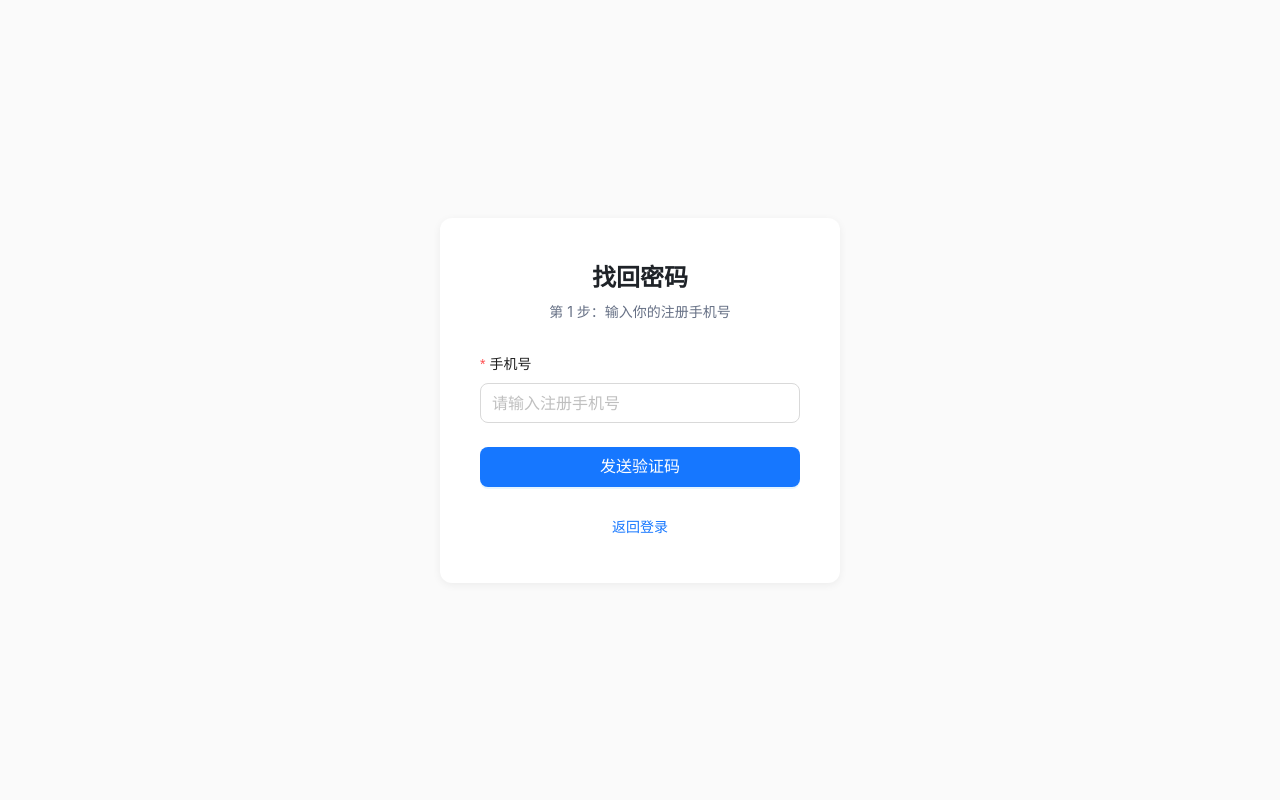
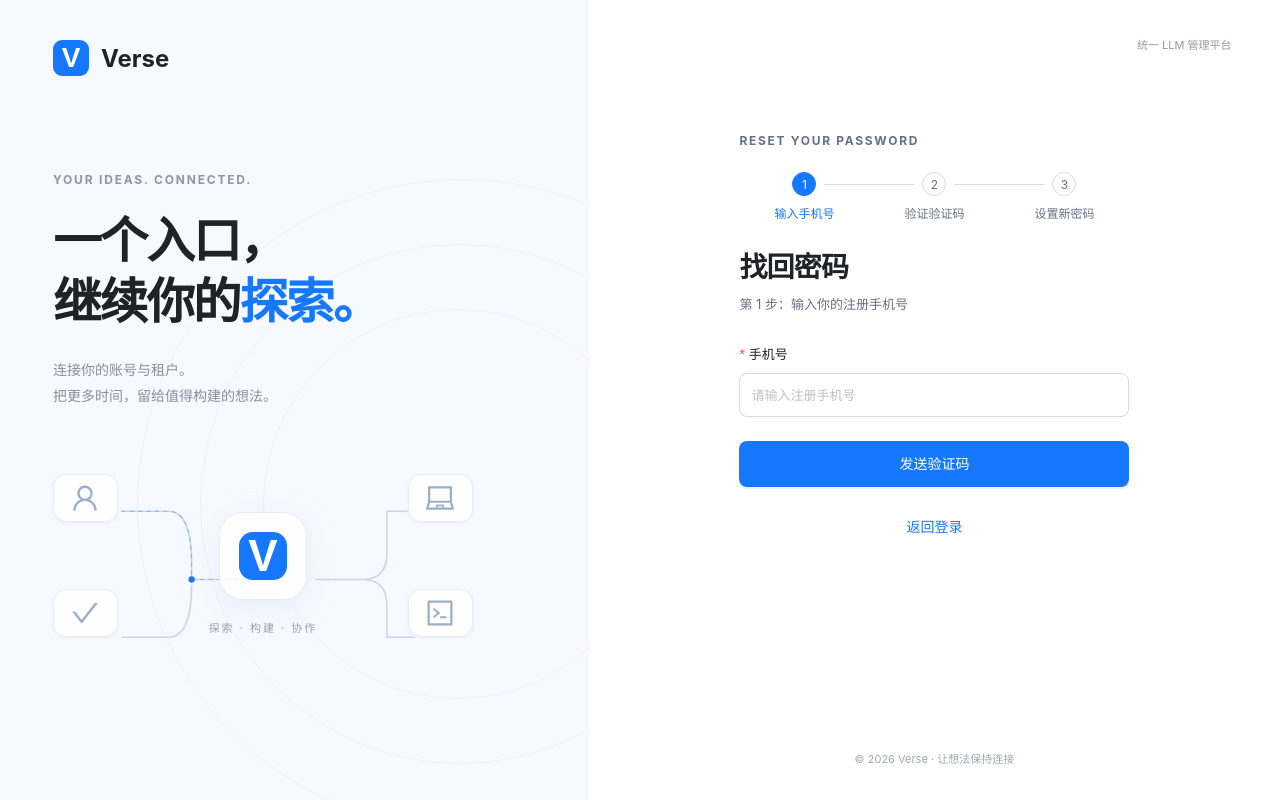
Before and after one commit to Yonagi04/Verse-FE, a Vue app: page /reset-password/send-code in a window 1280 px wide. Built offline with nearby package versions, Linux system fonts and the light colour scheme.

Commit message:
Update: 注册、忘记密码迁移到新版登录页

```diff
--- /dev/null
+++ b/src/components/auth/AuthPageHeader.vue
@@ -0,0 +1,25 @@
+<script setup lang="ts">
+defineProps<{
+  /** 页眉提示文字 */
+  eyebrow?: string
+  /** 页面标题 */
+  title: string
+  /** 页面说明 */
+  description: string
+}>()
+</script>
+
+<template>
+  <header class="auth-page-header">
+    <div v-if="eyebrow" class="eyebrow">{{ eyebrow }}</div>
+    <h2>{{ title }}</h2>
+    <p>{{ description }}</p>
+  </header>
+</template>
+
+<style lang="scss" scoped>
+.auth-page-header { margin-bottom: 28px; }
+.eyebrow { margin-bottom: 12px; font-size: 12px; letter-spacing: 1.7px; color: $color-text-secondary; font-weight: 700; }
+h2 { margin: 0 0 8px; font-size: 28px; font-weight: 700; letter-spacing: -.8px; line-height: 1.3; }
+p { margin: 0; color: $color-text-secondary; font-size: 13px; line-height: 1.7; }
+</style>
--- a/src/router/index.ts
+++ b/src/router/index.ts
@@ -24,22 +24,28 @@ const routes: RouteRecordRaw[] = [
     meta: { requiresAuth: false },
   },
   {
-    path: '/reset-password/send-code',
+    path: '/reset-password',
+    component: () => import('@/views/reset-password/ResetPasswordLayout.vue'),
+    meta: { requiresAuth: false },
+    // 三个步骤沿用原路径和名称，共用布局只切换右侧业务内容。
+    children: [
+      { path: '', redirect: '/reset-password/send-code' },
+      {
+        path: 'send-code',
         name: 'SendCode',
         component: () => import('@/views/reset-password/SendCode.vue'),
-    meta: { requiresAuth: false },
       },
       {
-    path: '/reset-password/verify-code',
+        path: 'verify-code',
         name: 'VerifyCode',
         component: () => import('@/views/reset-password/VerifyCode.vue'),
-    meta: { requiresAuth: false },
       },
       {
-    path: '/reset-password/reset',
+        path: 'reset',
         name: 'ResetPassword',
         component: () => import('@/views/reset-password/ResetPassword.vue'),
-    meta: { requiresAuth: false },
+      },
+    ],
   },
   {
     path: '/join/:code',
--- a/src/views/reset-password/ResetPassword.vue
+++ b/src/views/reset-password/ResetPassword.vue
@@ -1,4 +1,5 @@
 <script setup lang="ts">
+import AuthPageHeader from '@/components/auth/AuthPageHeader.vue'
 import { reactive, ref, onMounted } from 'vue'
 import { useRoute, useRouter } from 'vue-router'
 import { message } from 'ant-design-vue'
@@ -51,12 +52,8 @@ async function handleSubmit() {
 </script>
 
 <template>
-  <div class="reset-page-wrapper">
-    <div class="reset-card">
-      <div class="reset-header">
-        <h1 class="reset-title">设置新密码</h1>
-        <p class="reset-desc">第 3 步：为 {{ form.phone }} 设置新密码</p>
-      </div>
+  <section class="reset-step">
+    <AuthPageHeader title="设置新密码" :description="'第 3 步：为 ' + form.phone + ' 设置新密码'" />
     <a-form :model="form" layout="vertical" @finish="handleSubmit">
       <a-form-item
         name="password"
@@ -90,45 +87,9 @@ async function handleSubmit() {
         </a-button>
       </router-link>
     </div>
-    </div>
-  </div>
+  </section>
 </template>
 
 <style lang="scss" scoped>
-.reset-page-wrapper {
-  height: 100vh;
-  display: flex;
-  align-items: center;
-  justify-content: center;
-  background: $color-bg-secondary;
-}
-
-.reset-card {
-  width: 400px;
-  padding: 40px;
-  background: $color-bg;
-  border-radius: $radius-card;
-  box-shadow: $shadow-light;
-}
-
-.reset-header {
-  text-align: center;
-  margin-bottom: 32px;
-}
-
-.reset-title {
-  font-size: $font-size-title;
-  font-weight: 600;
-  color: $color-text-primary;
-  margin: 0 0 8px 0;
-}
-
-.reset-desc {
-  color: $color-text-secondary;
-  margin: 0;
-}
-
-.reset-footer {
-  margin-top: 8px;
-}
+.reset-footer { margin-top: 8px; text-align: center; }
 </style>
--- /dev/null
+++ b/src/views/reset-password/ResetPasswordLayout.vue
@@ -0,0 +1,64 @@
+<script setup lang="ts">
+import { computed, ref, watch } from 'vue'
+import { useRoute } from 'vue-router'
+import AuthShell from '@/components/auth/AuthShell.vue'
+
+const route = useRoute()
+const steps = [
+  { name: 'SendCode', title: '输入手机号' },
+  { name: 'VerifyCode', title: '验证验证码' },
+  { name: 'ResetPassword', title: '设置新密码' },
+]
+const currentStep = computed(() => Math.max(0, steps.findIndex(step => step.name === route.name)))
+const transitionName = ref('step-forward')
+// 依据步骤顺序区分前进和返回，品牌布局始终保持挂载。
+watch(currentStep, (next, previous) => {
+  transitionName.value = next < previous ? 'step-backward' : 'step-forward'
+})
+</script>
+
+<template>
+  <AuthShell>
+    <div class="eyebrow">RESET YOUR PASSWORD</div>
+    <ol class="reset-steps" aria-label="找回密码步骤">
+      <li v-for="(step, index) in steps" :key="step.name" :class="{ active: index === currentStep, completed: index < currentStep }" :aria-current="index === currentStep ? 'step' : undefined">
+        <span class="step-number">{{ index + 1 }}</span>
+        <span>{{ step.title }}</span>
+      </li>
+    </ol>
+    <div class="step-viewport">
+      <router-view v-slot="{ Component, route: stepRoute }">
+        <Transition :name="transitionName" mode="out-in">
+          <component :is="Component" :key="stepRoute.path" />
+        </Transition>
+      </router-view>
+    </div>
+  </AuthShell>
+</template>
+
+<style lang="scss" scoped>
+.eyebrow { margin-bottom: 24px; font-size: 12px; letter-spacing: 1.7px; color: $color-text-secondary; font-weight: 700; }
+.reset-steps { display: flex; list-style: none; margin: 0 0 28px; padding: 0; }
+.reset-steps li {
+  position: relative; flex: 1; display: flex; flex-direction: column; align-items: center; gap: 8px; color: $color-text-secondary; font-size: 12px;
+  &:not(:last-child)::after { content: ''; position: absolute; top: 12px; left: calc(50% + 20px); width: calc(100% - 40px); border-top: 1px solid $color-border-input; }
+  &.active, &.completed { color: $color-primary; }
+  &.completed::after { border-color: $color-primary; }
+}
+.step-number { display: grid; place-items: center; width: 24px; height: 24px; border: 1px solid $color-border-input; border-radius: 50%; background: $color-bg; font-size: 12px; }
+.active .step-number { color: $color-bg; background: $color-primary; border-color: $color-primary; }
+.completed .step-number { background: $color-primary-bg; border-color: $color-primary; }
+// 预留表单高度避免步骤切换时品牌区和步骤栏跳动，内边距保留输入框焦点轮廓。
+.step-viewport { overflow: hidden; min-height: 420px; margin: -6px; padding: 6px; }
+.step-forward-enter-active, .step-backward-enter-active, .step-forward-leave-active, .step-backward-leave-active { transition: transform 160ms ease, opacity 160ms ease; }
+.step-forward-enter-from, .step-backward-leave-to { opacity: 0; transform: translateX(100%); }
+.step-forward-leave-to, .step-backward-enter-from { opacity: 0; transform: translateX(-100%); }
+:deep(.ant-input), :deep(.ant-input-affix-wrapper) { min-height: 44px; font-size: 13px; }
+:deep(.ant-input-affix-wrapper .ant-input) { min-height: unset; }
+:deep(.ant-form-item-label label) { font-size: 13px; }
+:deep(.ant-btn-primary) { height: 46px; font-size: 14px; }
+@media (prefers-reduced-motion: reduce) {
+  .step-forward-enter-active, .step-backward-enter-active, .step-forward-leave-active, .step-backward-leave-active { transition: none; }
+  .step-forward-enter-from, .step-backward-leave-to, .step-forward-leave-to, .step-backward-enter-from { transform: none; }
+}
+</style>
--- a/src/views/reset-password/SendCode.vue
+++ b/src/views/reset-password/SendCode.vue
@@ -1,4 +1,5 @@
 <script setup lang="ts">
+import AuthPageHeader from '@/components/auth/AuthPageHeader.vue'
 import { reactive, ref } from 'vue'
 import { useRouter } from 'vue-router'
 import { message } from 'ant-design-vue'
@@ -27,12 +28,8 @@ async function handleSubmit() {
 </script>
 
 <template>
-  <div class="reset-page-wrapper">
-    <div class="reset-card">
-      <div class="reset-header">
-        <h1 class="reset-title">找回密码</h1>
-        <p class="reset-desc">第 1 步：输入你的注册手机号</p>
-      </div>
+  <section class="reset-step">
+    <AuthPageHeader title="找回密码" description="第 1 步：输入你的注册手机号" />
     <a-form :model="form" layout="vertical" @finish="handleSubmit">
       <a-form-item
         name="phone"
@@ -57,45 +54,9 @@ async function handleSubmit() {
         </a-button>
       </router-link>
     </div>
-    </div>
-  </div>
+  </section>
 </template>
 
 <style lang="scss" scoped>
-.reset-page-wrapper {
-  height: 100vh;
-  display: flex;
-  align-items: center;
-  justify-content: center;
-  background: $color-bg-secondary;
-}
-
-.reset-card {
-  width: 400px;
-  padding: 40px;
-  background: $color-bg;
-  border-radius: $radius-card;
-  box-shadow: $shadow-light;
-}
-
-.reset-header {
-  text-align: center;
-  margin-bottom: 32px;
-}
-
-.reset-title {
-  font-size: $font-size-title;
-  font-weight: 600;
-  color: $color-text-primary;
-  margin: 0 0 8px 0;
-}
-
-.reset-desc {
-  color: $color-text-secondary;
-  margin: 0;
-}
-
-.reset-footer {
-  margin-top: 8px;
-}
+.reset-footer { margin-top: 8px; text-align: center; }
 </style>
--- a/src/views/reset-password/VerifyCode.vue
+++ b/src/views/reset-password/VerifyCode.vue
@@ -1,4 +1,5 @@
 <script setup lang="ts">
+import AuthPageHeader from '@/components/auth/AuthPageHeader.vue'
 import { reactive, ref, onMounted } from 'vue'
 import { useRoute, useRouter } from 'vue-router'
 import { message } from 'ant-design-vue'
@@ -36,12 +37,8 @@ async function handleSubmit() {
 </script>
 
 <template>
-  <div class="reset-page-wrapper">
-    <div class="reset-card">
-      <div class="reset-header">
-        <h1 class="reset-title">验证验证码</h1>
-        <p class="reset-desc">第 2 步：输入发送至 {{ form.phone }} 的验证码</p>
-      </div>
+  <section class="reset-step">
+    <AuthPageHeader title="验证验证码" :description="'第 2 步：输入发送至 ' + form.phone + ' 的验证码'" />
     <a-form :model="form" layout="vertical" @finish="handleSubmit">
       <a-form-item name="phone" label="手机号">
         <a-input v-model:value="form.phone" disabled size="large" />
@@ -51,7 +48,7 @@ async function handleSubmit() {
         label="验证码"
         :rules="[{ required: true, message: '请输入验证码' }]"
       >
-          <a-input v-model:value="form.code" placeholder="请输入 6 位验证码" size="large" maxlength="6" />
+        <a-input v-model:value="form.code" placeholder="请输入 6 位验证码" size="large" :maxlength="6" />
       </a-form-item>
       <a-form-item>
         <a-button type="primary" html-type="submit" :loading="loading" block size="large">
@@ -66,45 +63,9 @@ async function handleSubmit() {
         </a-button>
       </router-link>
     </div>
-    </div>
-  </div>
+  </section>
 </template>
 
 <style lang="scss" scoped>
-.reset-page-wrapper {
-  height: 100vh;
-  display: flex;
-  align-items: center;
-  justify-content: center;
-  background: $color-bg-secondary;
-}
-
-.reset-card {
-  width: 400px;
-  padding: 40px;
-  background: $color-bg;
-  border-radius: $radius-card;
-  box-shadow: $shadow-light;
-}
-
-.reset-header {
-  text-align: center;
-  margin-bottom: 32px;
-}
-
-.reset-title {
-  font-size: $font-size-title;
-  font-weight: 600;
-  color: $color-text-primary;
-  margin: 0 0 8px 0;
-}
-
-.reset-desc {
-  color: $color-text-secondary;
-  margin: 0;
-}
-
-.reset-footer {
-  margin-top: 8px;
-}
+.reset-footer { margin-top: 8px; text-align: center; }
 </style>
```
Also changed, not shown: src/views/register/RegisterPage.vue (+25 -5 lines). Lines whose indentation alone changed are shown as unchanged.
